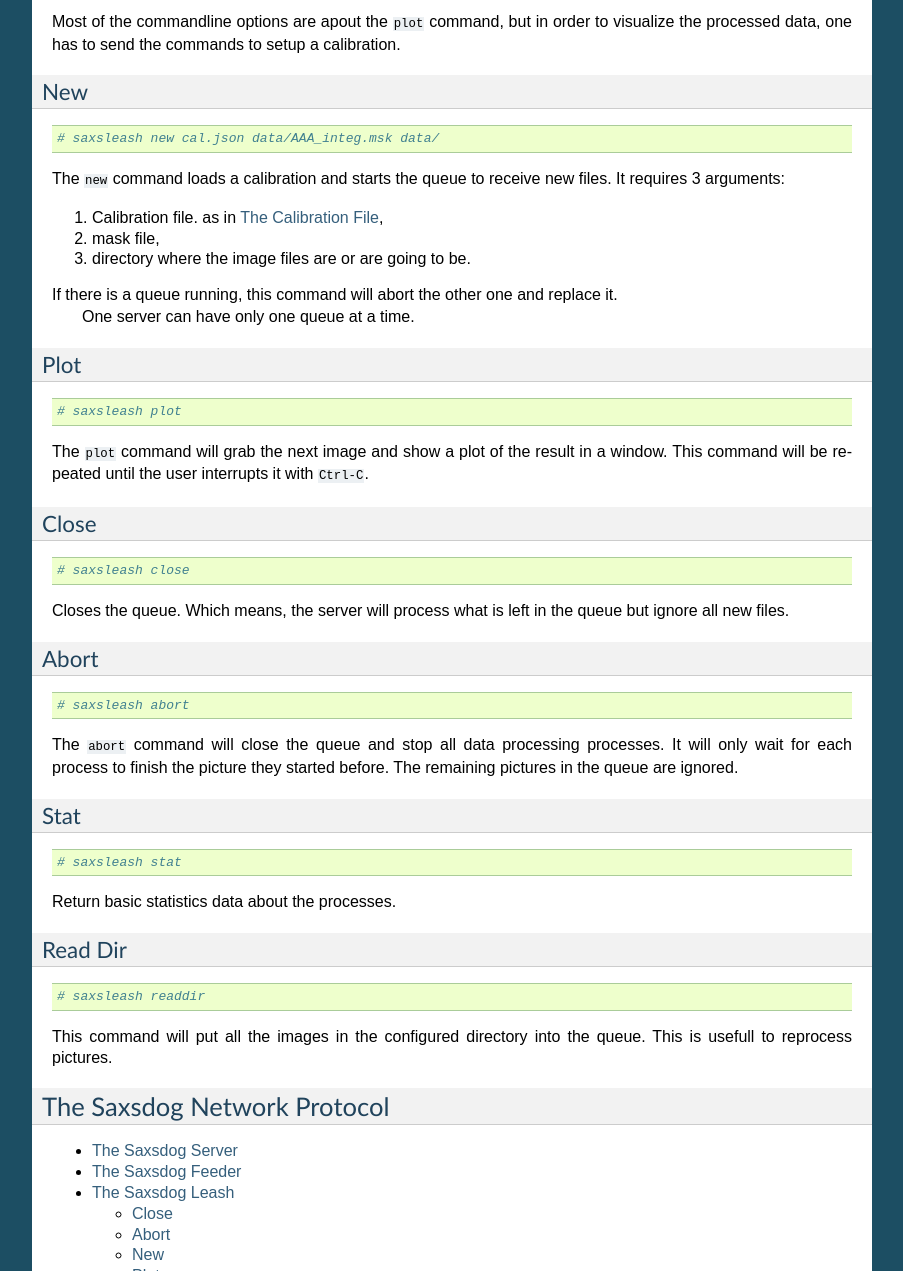
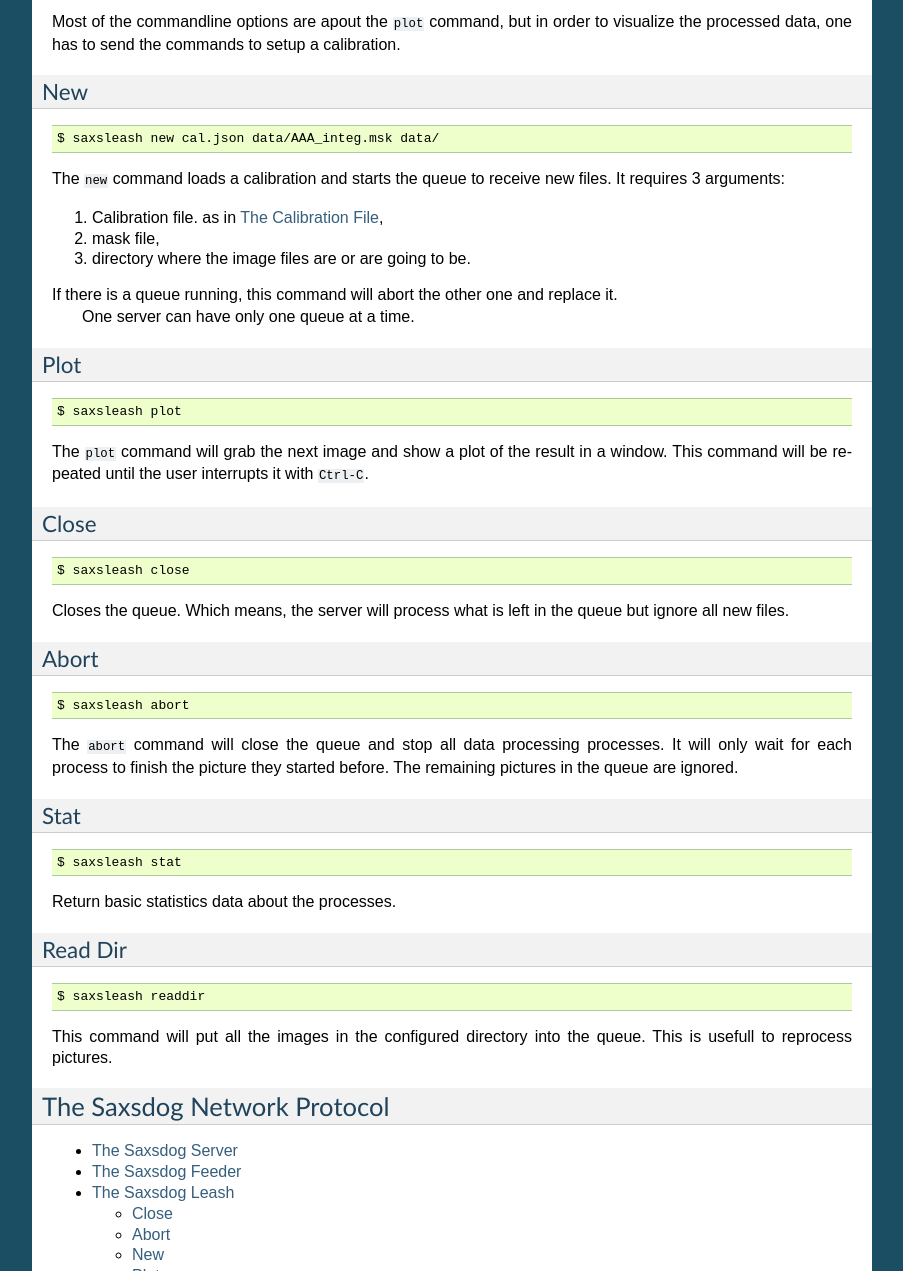
Before and after one commit to maxburian/SAXS_py3, a Sphinx documentation site: the page built from doc/Server.rst, in a window 1280 px wide and 1400 px high, scrolled down 1457 px, cut to the strip 129-1400 px from the top of the window. Shown: the whole strip, without its empty margins (198-1101 px from the left). Built offline with Sphinx 7.4.7, drawn with Linux system fonts in a browser that asks for light colours; some of the changed text lies outside the part shown.

Commit message:
doc format

```diff
--- a/doc/Server.rst
+++ b/doc/Server.rst
@@ -17,7 +17,7 @@ To create such a configuration, use the command:
 
 .. code::
 
-   # saxsnetconf
+   $ saxsnetconf
 
 It will ask for the Feeder
 URL and for the Saxsdog Server URL. Then it will generate a random secret and save the file in
@@ -59,7 +59,7 @@ New
 
 .. code::
 
-   # saxsleash new cal.json data/AAA_integ.msk data/
+   $ saxsleash new cal.json data/AAA_integ.msk data/
 
 The ``new`` command loads a calibration and starts the queue to receive new files. It requires 3 arguments:
 
@@ -75,7 +75,7 @@ Plot
 
 .. code::
 
-   # saxsleash plot
+   $ saxsleash plot
 
 The ``plot`` command will grab the next image and show a plot of the result in a window.
 This command will be repeated until the user interrupts it with ``Ctrl-C``.
@@ -85,7 +85,7 @@ Close
 
 .. code::
 
-   # saxsleash close
+   $ saxsleash close
 
 Closes the queue. Which means, the server will process what is left in the queue but ignore all new files.
 
@@ -93,7 +93,7 @@ Abort
 ~~~~~
 .. code::
 
-   # saxsleash abort
+   $ saxsleash abort
 
 The ``abort`` command will close the queue  and stop all data processing processes.
 It will only wait for each process to finish the picture they started before.
@@ -103,7 +103,7 @@ Stat
 ~~~~
 .. code ::
 
-   # saxsleash stat
+   $ saxsleash stat
 
 Return basic statistics data about the processes.
 
@@ -112,7 +112,7 @@ Read Dir
 
 .. code::
 
-   # saxsleash readdir
+   $ saxsleash readdir
 
 This command will put all the images in the configured directory into the queue.
 This is usefull to reprocess pictures.
```
Also changed, not shown: other parts of doc/Server.rst (+1 -1 lines), 1 other file.
